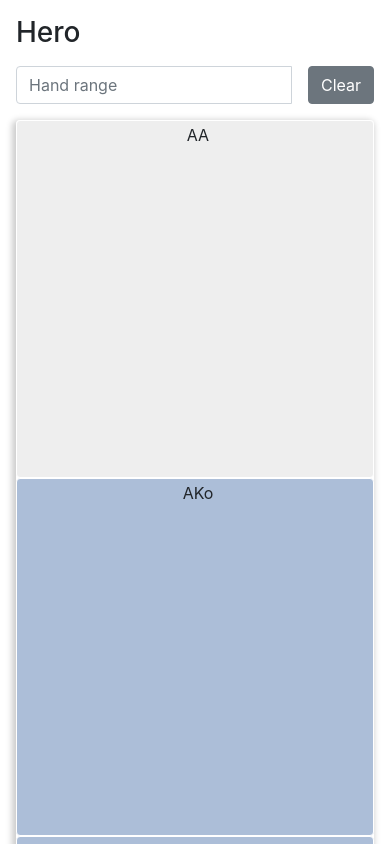
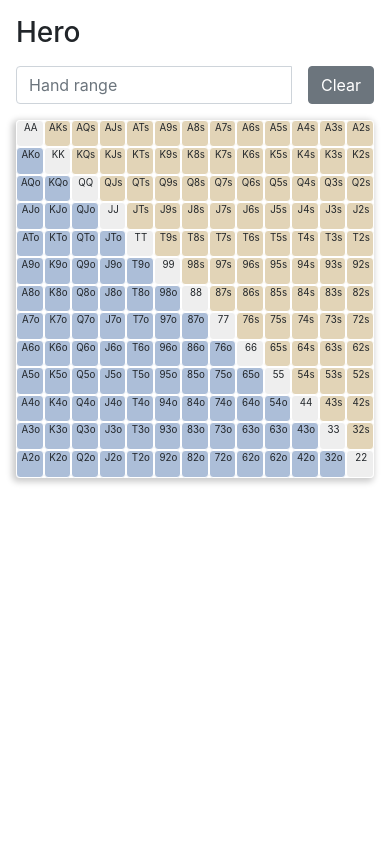
Before and after one commit to John-Simmons/poker-analysis, a React (Create React App) app: page / in a window 390 px wide. Shown: the top 844 px of the page. Built offline with nearby package versions, Linux system fonts and the light colour scheme.

Commit message:
Made range table always square, made range table fonts scale with size

```diff
--- a/src/RangeBtn/RangeBtn.css
+++ b/src/RangeBtn/RangeBtn.css
@@ -3,7 +3,6 @@
     border: 1px solid #fff;
     border-radius: 4px;
     text-align: center;
-    padding: 2px;
 }
 
 .RangeBtn:hover{
@@ -31,7 +30,11 @@
     border: 1px solid #fff;
     border-radius: 4px;
     text-align: center;
-    padding: 2px;
+    font-style: bold;
+}
+
+.rb-active:hover{
+    border: 2px solid #222;
 }
 
 #square {
@@ -48,4 +51,5 @@
     position: absolute;
     width: 100%;
     height: 100%;
+    font-size: 2.5vw;
 }
--- a/src/RangeTable/RangeTable.js
+++ b/src/RangeTable/RangeTable.js
@@ -44,7 +44,7 @@ const rangeTable = (props) => {
             <div className="row" id="rt-selector">
                 {rangeChart.map(column => {
                     return <div
-                        className="col-lg col-md col-sm col-xs"
+                        className="col"
                         id="rt-col"
                         key={column[0].id}>
                         {column.map(hand => {
```
